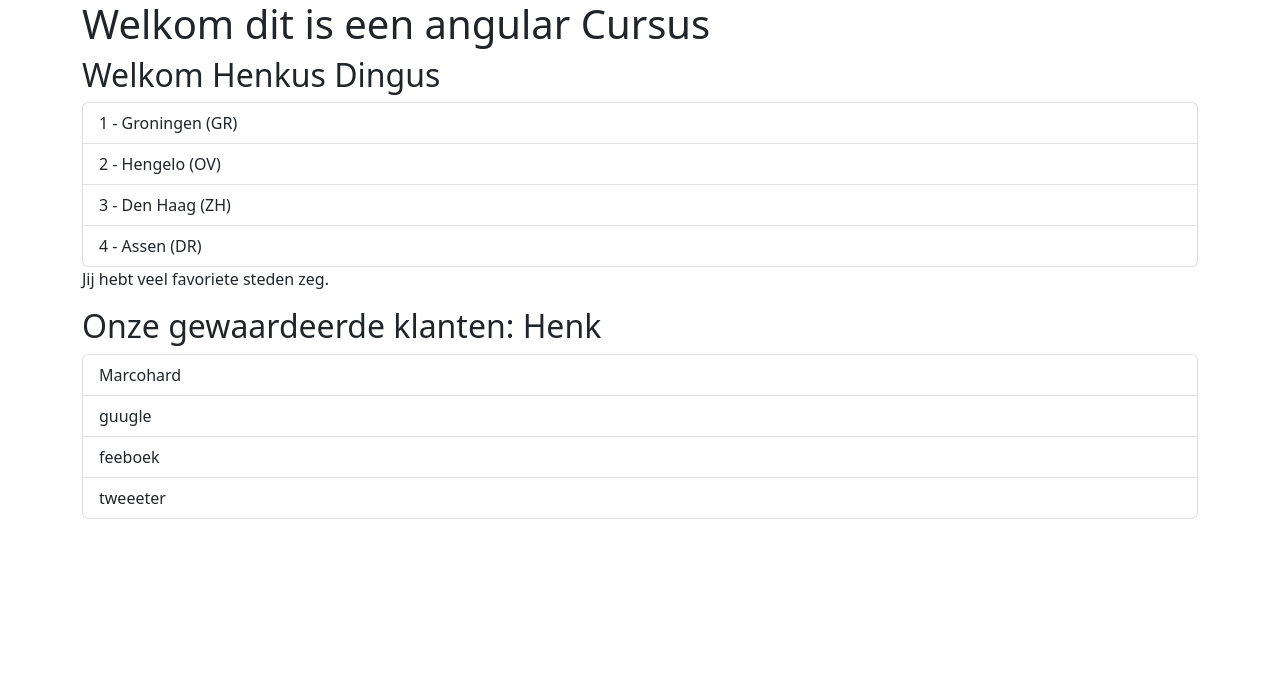
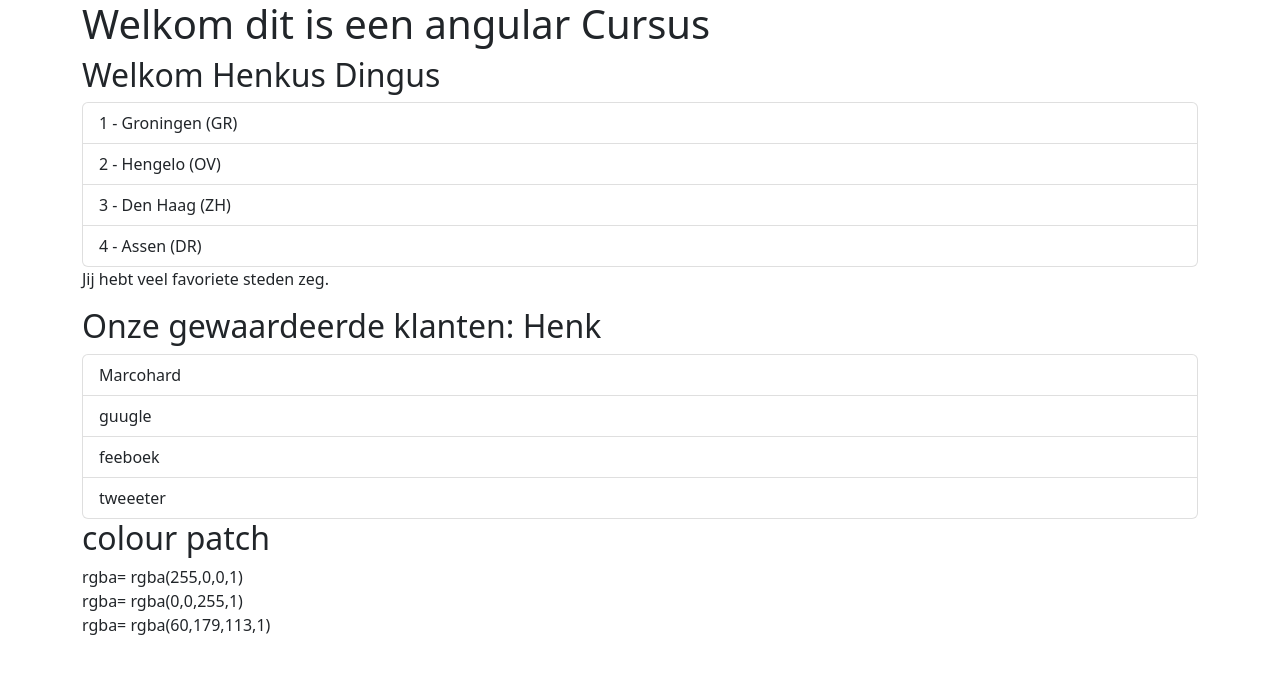
Before and after one commit to Jesper-LI/cursus-app, an Angular app: page / in a window 1280 px wide. Shown: the top 674 px of the page. Built offline with nearby package versions, Linux system fonts and the light colour scheme.

Commit message:
ColourPatch Component

```diff
--- a/src/app/app.component.html
+++ b/src/app/app.component.html
@@ -11,6 +11,7 @@
       <p *ngIf="showCities">Jij hebt veel favoriete steden zeg.</p>
       <!-- In dit geval is dit niet heel erg declaritive omdat de logica erachter wel heel erg simpel is -->
       <app-customer></app-customer>
+      <app-colourpatch></app-colourpatch>
     </div>
   </div>
 </div>
--- a/src/app/app.module.ts
+++ b/src/app/app.module.ts
@@ -6,12 +6,14 @@ import { AppComponent } from './app.component';
 import { CustomerComponent } from './customer/customer.component';
 import { NgbModule } from '@ng-bootstrap/ng-bootstrap';
 import { SomeComponent } from './some/some.component';
+import { ColourpatchComponent } from './colourpatch/colourpatch.component';
 
 @NgModule({
   declarations: [
     AppComponent,
     CustomerComponent,
-    SomeComponent
+    SomeComponent,
+    ColourpatchComponent
   ],
   imports: [
     BrowserModule,
--- /dev/null
+++ b/src/app/colour-object.ts
@@ -0,0 +1,11 @@
+export class ColourObject {
+    constructor (
+        public r:number,
+        public g:number,
+        public b:number,
+        public a:number,
+        public rgba:string
+    ) {
+
+    }
+}
--- /dev/null
+++ b/src/app/colourpatch/colourpatch.component.html
@@ -0,0 +1,4 @@
+<h2>colour patch</h2>
+<div class="row">
+    <div *ngFor="let color of colours" class="col-6-md">rgba= {{color.rgba}} </div>
+</div>
--- /dev/null
+++ b/src/app/colourpatch/colourpatch.component.ts
@@ -0,0 +1,27 @@
+import { Component, OnInit } from '@angular/core';
+import { ColourObject } from "./../colour-object";
+
+@Component({
+  selector: 'app-colourpatch',
+  templateUrl: './colourpatch.component.html',
+  styleUrls: ['./colourpatch.component.css']
+})
+export class ColourpatchComponent implements OnInit {
+
+  colours:ColourObject[] = [];
+  rgba = '';
+
+  constructor() {
+
+  }
+
+  ngOnInit(): void {
+    this.colours = [
+      new ColourObject(255,0,0,1,''),
+      new ColourObject(0,0,255,1,''),
+      new ColourObject(60,179,113,1,'')
+    ];
+    this.colours.forEach(color => color.rgba = `rgba(${color.r},${color.g},${color.b},${color.a})`);
+  }
+
+}
```
Also changed, not shown: src/app/colourpatch/colourpatch.component.css (added), 2 other files (tests, documents, lock files or other folders).
